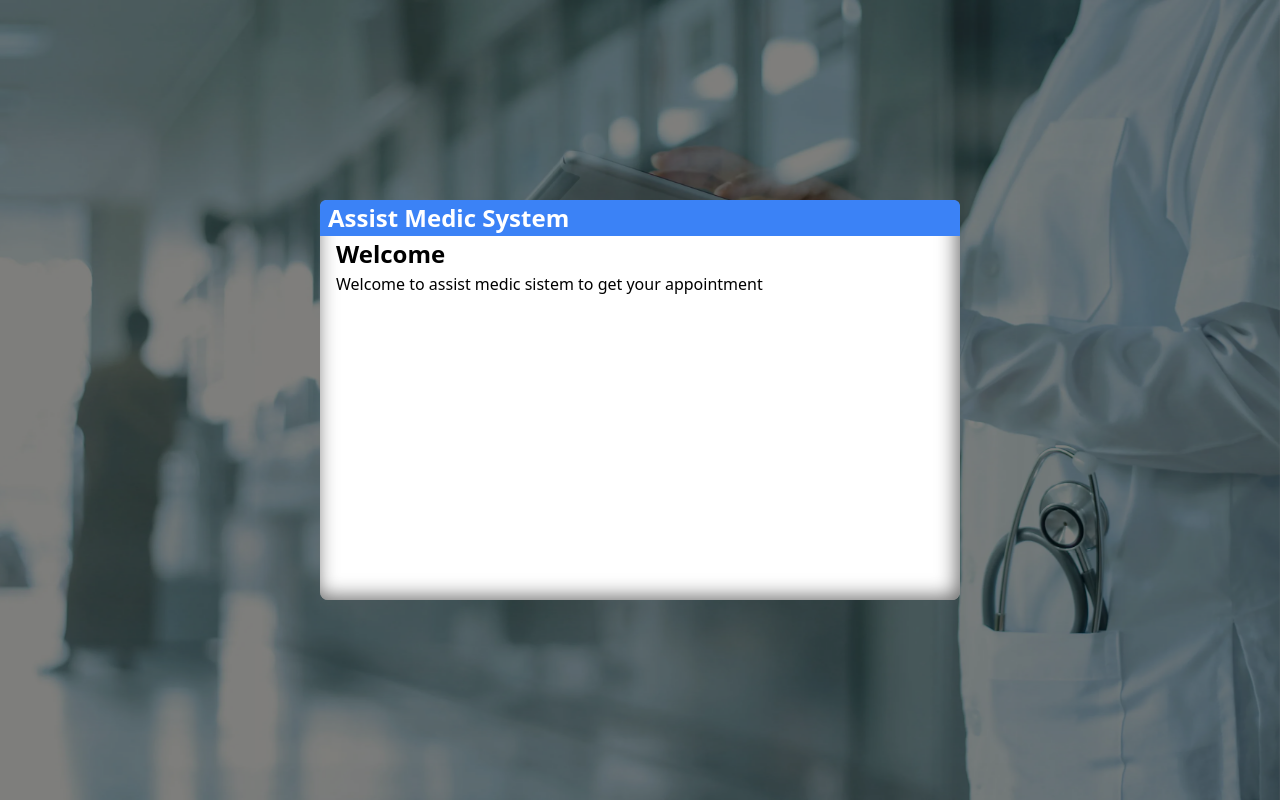
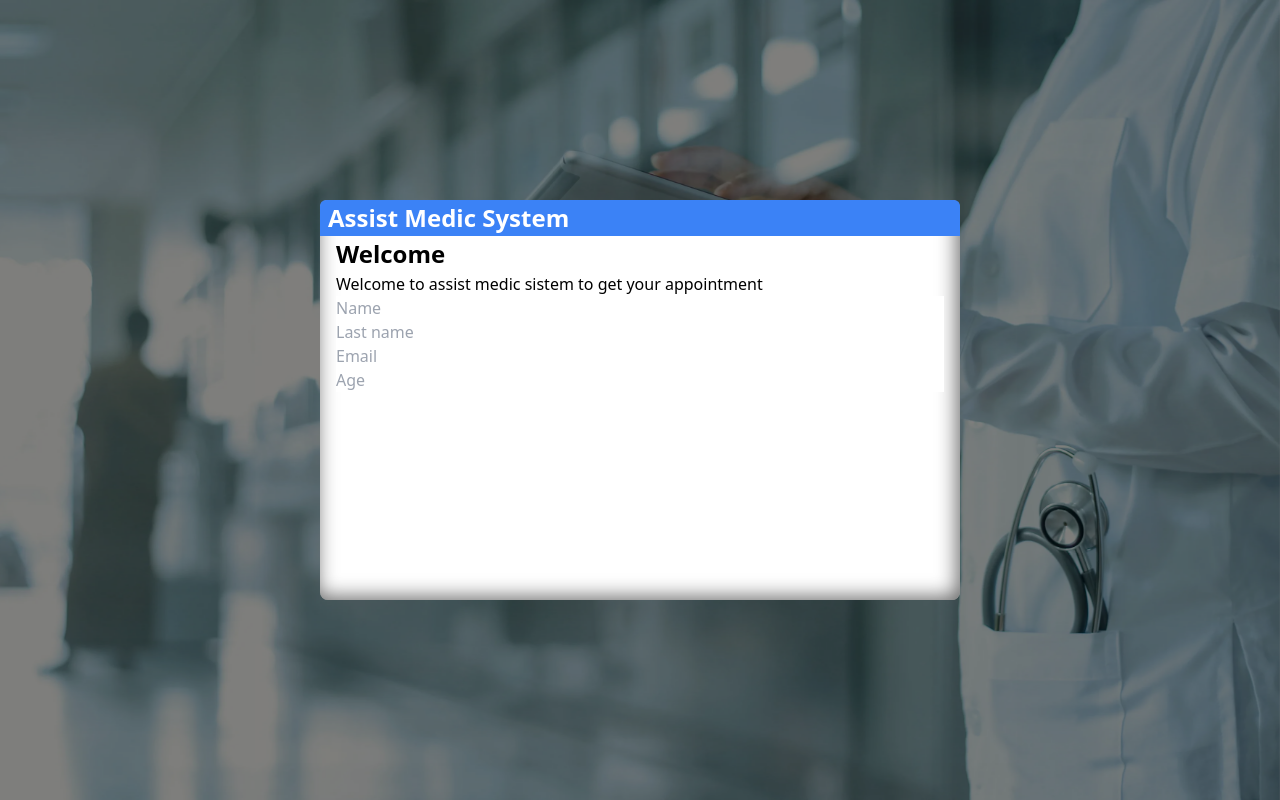
Before and after one commit to Veronelli/state-machine, a React (Create React App) app: page / in a window 1280 px wide. Built offline with nearby package versions, Linux system fonts and the light colour scheme.

Commit message:
Renderize form

```diff
--- /dev/null
+++ b/src/components/Steps/RegisterPatient/index.jsx
@@ -0,0 +1,11 @@
+import { renderData } from "../../../render";
+import modalContentData from "./modalContentData.json";
+
+function RegisterPatient() {
+  const renderedData = renderData(modalContentData);
+  console.log(renderedData)
+  return <div className="">
+    {renderedData}
+  </div>;
+}
+export { RegisterPatient };
--- /dev/null
+++ b/src/components/Steps/RegisterPatient/modalContentData.json
@@ -0,0 +1,44 @@
+[
+    {
+        "id": "1",
+        "tag": "H2",
+        "text": "Welcome"
+    },
+    {
+        "id": "2",
+        "tag": "P",
+        "text": "Welcome to assist medic sistem to get your appointment"
+    },
+    {
+        "id": "3",
+        "tag": "FORM",
+        "action": "",
+        "orientation": "column",
+        "fields": [
+            {
+                "id": "4",
+                "tag": "INPUT",
+                "type": "text",
+                "placeholder": "Name"
+            },
+            {
+                "id": "5",
+                "tag": "INPUT",
+                "type": "text",
+                "placeholder": "Last name"
+            },
+            {
+                "id": "6",
+                "tag": "INPUT",
+                "type": "text",
+                "placeholder": "Email"
+            },
+            {
+                "id": "7",
+                "tag": "INPUT",
+                "type": "text",
+                "placeholder": "Age"
+            }
+        ]
+    }
+]
--- a/src/render/index.jsx
+++ b/src/render/index.jsx
@@ -1,18 +1,37 @@
-import { TextTag } from "../types/TagType";
+import { HTMLTag } from "../types/TagType";
 
-export function renderTextByTag(tag, text, id){
-    const componentsTags = {
-        [TextTag.P]: <p key={id}>{text}</p>,
-        [TextTag.H1]: <h1 key={id}>{text}</h1>,
-        [TextTag.H2]: <h2 key={id}>{text}</h2>,
-        [TextTag.H3]: <h3 key={id}>{text}</h3>,
-        [TextTag.H4]: <h4 key={id}>{text}</h4>,
-        [TextTag.H5]: <h5 key={id}>{text}</h5>,
-        [TextTag.H6]: <h6 key={id}>{text}</h6>,
-    }
-    return componentsTags[tag]
+export function renderFormFields(field) {
+  const fieldComponentTag = {
+    [HTMLTag.INPUT]: () => (
+      <input key={field.id} type={field.id} placeholder={field.placeholder} />
+    ),
+    [HTMLTag.SELECT]: () => <select></select>,
+  };
+  return fieldComponentTag[field.tag]();
 }
 
-export function renderData(data){
-    return data.map((item) => renderTextByTag(item.tag, item.text, item.id))
+export function renderByTag(item) {
+  const componentsTags = {
+    [HTMLTag.P]: () => <p key={item.id}>{item.text}</p>,
+    [HTMLTag.H1]: () => <h1 key={item.id}>{item.text}</h1>,
+    [HTMLTag.H2]: () => <h2 key={item.id}>{item.text}</h2>,
+    [HTMLTag.H3]: () => <h3 key={item.id}>{item.text}</h3>,
+    [HTMLTag.H4]: () => <h4 key={item.id}>{item.text}</h4>,
+    [HTMLTag.H5]: () => <h5 key={item.id}>{item.text}</h5>,
+    [HTMLTag.H6]: () => <h6 key={item.id}>{item.text}</h6>,
+    [HTMLTag.FORM]: () => (
+      <form
+        className={`flex ${item.orientation == "column" ? "flex-col" : ""}`}
+        key={item.id}
+      >
+        {item.fields.map((field) => renderFormFields(field))}
+      </form>
+    ),
+  };
+  const component = componentsTags[item.tag];
+  return component();
 }
+
+export function renderData(data) {
+  return data.map((item) => renderByTag(item));
+}
--- a/src/types/TagType.js
+++ b/src/types/TagType.js
@@ -1,4 +1,4 @@
- const TextTag = {
+ const HTMLTag = {
     P: "P",
     H1: "H1",
     H2: "H2",
@@ -6,6 +6,9 @@
     H4: "H4",
     H5: "H5",
     H6: "H6",
+    FORM: "FORM",
+    INPUT: "INPUT",
+    SELECT: "SELECT"
 }
 
-export {TextTag}
+export {HTMLTag}
--- a/src/ui/Home/index.jsx
+++ b/src/ui/Home/index.jsx
@@ -1,11 +1,13 @@
 import { Fragment } from "react";
 import { Modal } from "../../components/Modal";
 import { Welcome } from "../../components/Steps/Welcome";
+import { RegisterPatient } from "../../components/Steps/RegisterPatient";
 function HomeUI(props) {
   return (
     <Fragment>
       <Modal headerTitle={"Assist Medic System"}>
-        <Welcome />
+        {/* <Welcome /> */}
+        <RegisterPatient/>
       </Modal>
       {props.children}
     </Fragment>
```
